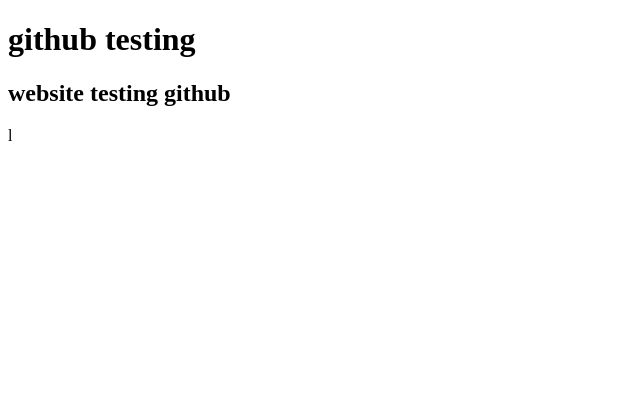
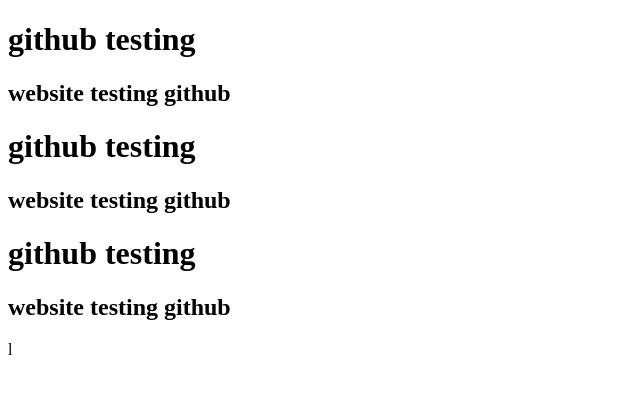
Before and after one commit to alivecreate/common_html, a plain HTML site: page index.html in a window 1280 px wide. Shown: the whole page, without its empty margins (0-640 px from the left). Drawn offline with Linux system fonts and the light colour scheme.

Commit message:
tesssa222

```diff
--- a/index.html
+++ b/index.html
@@ -9,5 +9,12 @@
 <body>
     <h1>github testing</h1>
     <h2>website testing github</h2>
+
+    <h1>github testing</h1>
+    <h2>website testing github</h2>
+
+    <h1>github testing</h1>
+    <h2>website testing github</h2>
+
 </body>
 </html>l
```
